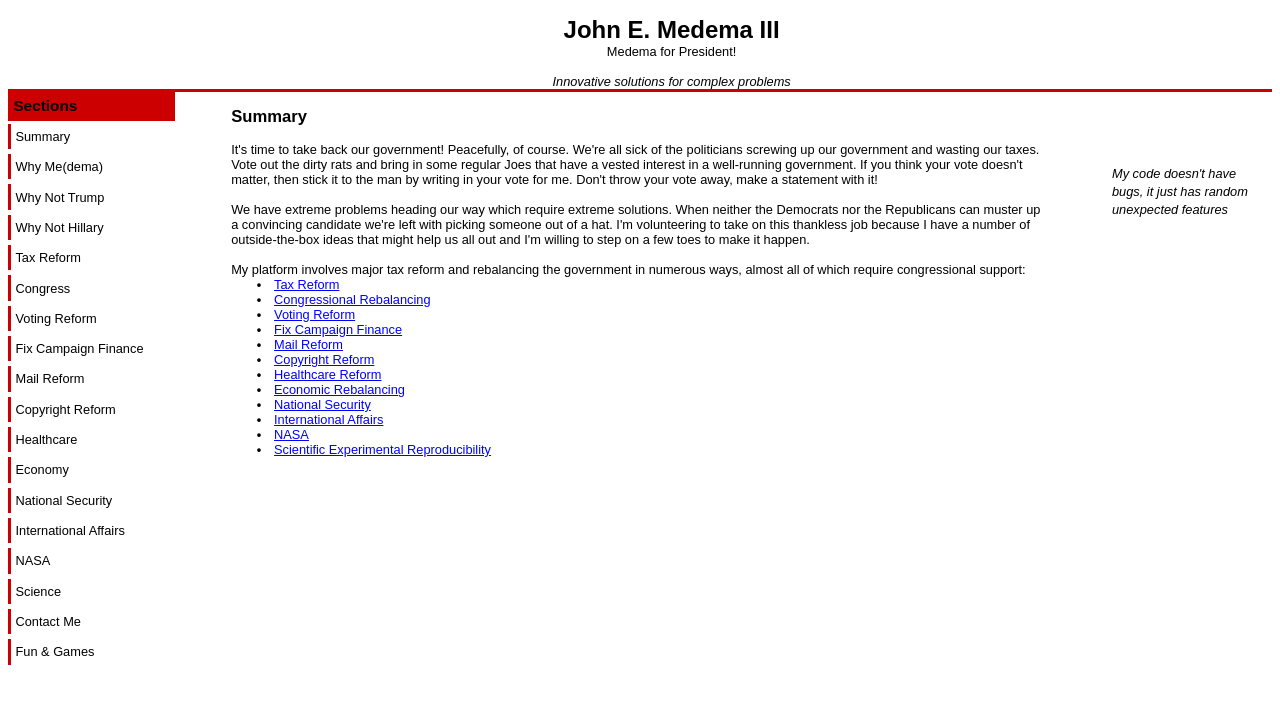
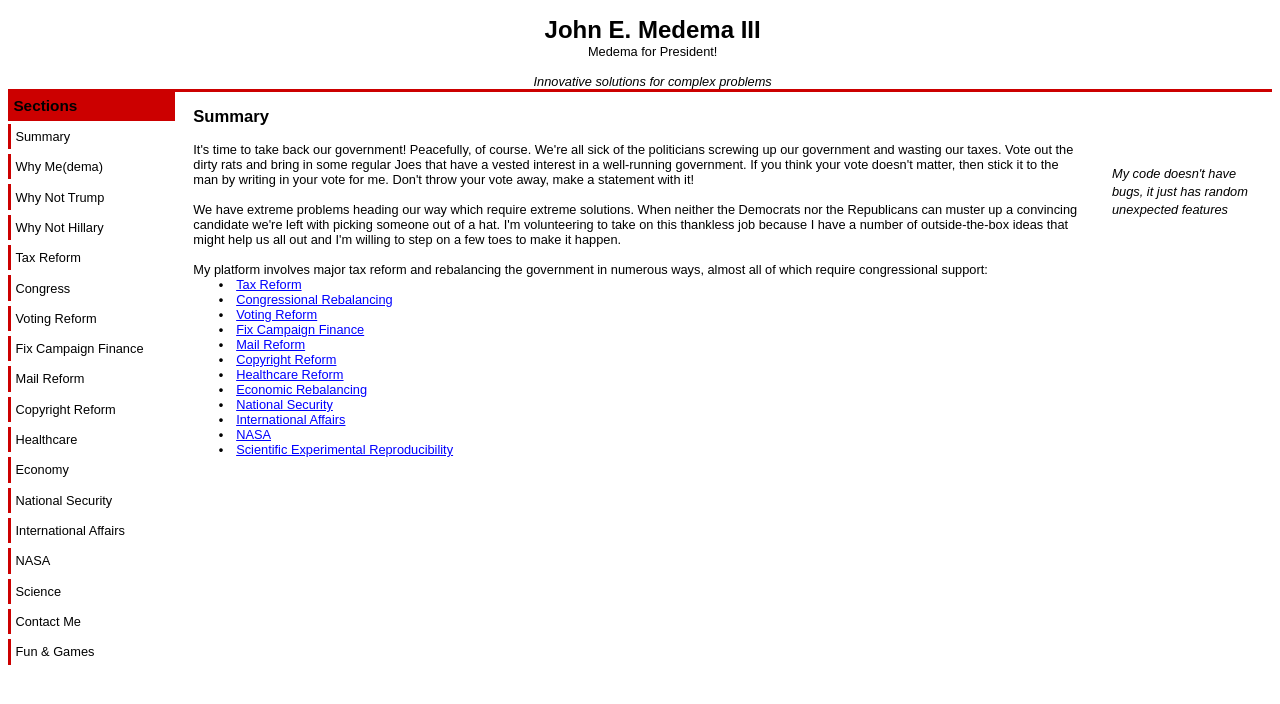
Before and after one commit to jmedema/medemaforprez, a plain HTML site: page index.html in a window 1280 px wide. Drawn offline with Linux system fonts and the light colour scheme.

Commit message:
padding tweaks and forcing scrollbar on
Signed-off-by: John Medema <jmedema@medemaforprez.com>

```diff
--- a/visuals.css
+++ b/visuals.css
@@ -41,6 +41,7 @@ body
 	*/
 
 	font-family: Arial;
+	overflow-y: scroll;  /* force vertical scrollbar */
 	margin-top: 1em;
 	/*margin-right: 10%;*/
 }
@@ -254,7 +255,7 @@ ul.navbar
 /* This is to be used with the 'ul' tag to create a left justified nav bar. */
 #header
 {
-	padding-left: 5%;
+	padding-left: 2%;
 	text-align: center;
 	/* this would be in 'body' above, but IE doesn't allow it up there */
 	font-size: 80%;
@@ -262,8 +263,8 @@ ul.navbar
 
 #main
 {
-	padding-left: 5%;
-	padding-right: 5%;
+	padding-left: 2%;
+	padding-right: 2%;
 	border-top: 3px;
 	border-right: 0;
 	border-bottom: 0;
```
